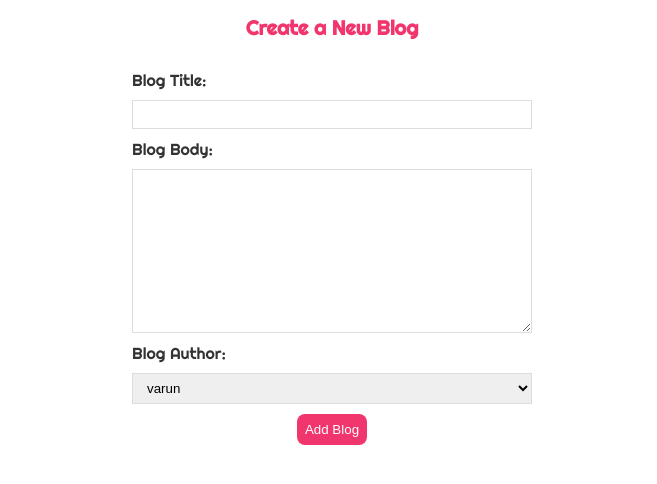
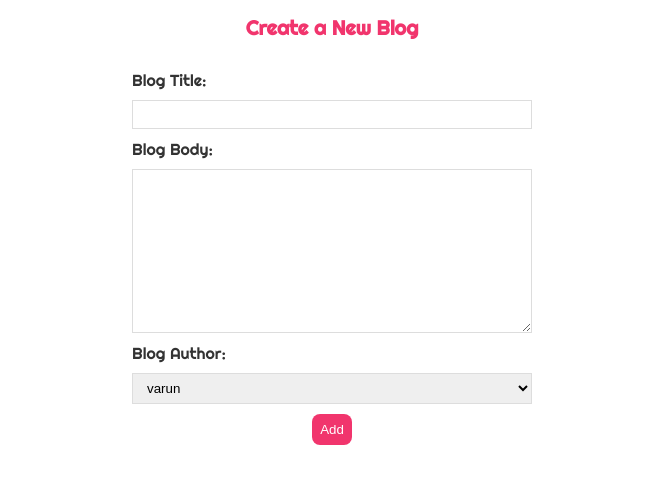
Before and after one commit to varundhand/first-react-app, a React (Create React App) app: page /create in a window 1280 px wide. Shown: the part 172-656 px from the top of the page, without its empty margins (308-965 px from the left). Built offline with nearby package versions, Linux system fonts and the light colour scheme.

Commit message:
POST method integrated

```diff
--- a/data/db.json
+++ b/data/db.json
@@ -23,6 +23,12 @@
       "body": "Reading is one of the best things you can do for your mind and your overall well-being. It can improve your vocabulary, enhance your imagination, and even reduce stress. Reading can also help you develop empathy and increase your understanding of other people and cultures.\n\nWhether you prefer fiction or non-fiction, there are countless books and articles available on a wide range of topics. Reading can be a solo activity or a social one, depending on your preferences.\n\nSo if you want to improve your mental health and expand your horizons, pick up a book and start reading today!",
       "author": "paul",
       "id": 4
+    },
+    {
+      "title": "dqdwdwqd",
+      "body": "qdwqwdwdqdd",
+      "author": "varun",
+      "id": 5
     }
   ]
 }
--- a/src/Create.js
+++ b/src/Create.js
@@ -4,11 +4,28 @@ const Create = () => {
   const [title, setTitle] = useState("");
   const [body, setBody] = useState("");
   const [author, setAuthor] = useState("varun");
+  const [isPending, setIsPending] = useState(false);
+
+  const handleSubmit = async (e) => {
+    setIsPending(true);
+
+    e.preventDefault();
+    const blog = { title, body, author };
+    await fetch("http://localhost:8000/blogs", {
+      // in the second argument of fetch method, we define the type of request and data tacklers
+      method: "POST", // method
+      headers: { "Content-Type": "application/json" }, // json type content is sent to the server
+      body: JSON.stringify(blog), // the data which is sent
+    });
+
+    await console.log("blog data being fetched");
+    setIsPending(false);
+  };
 
   return (
     <div className="create">
       <h2>Create a New Blog</h2>
-      <form action="">
+      <form action="" onSubmit={handleSubmit}>
         <label htmlFor="">Blog Title:</label>
         <input
           type="text"
@@ -36,7 +53,11 @@ const Create = () => {
           <option value="paul">paul</option>
           <option value="george">george</option>
         </select>
-        <button>Add Blog</button>
+        {isPending ? (
+          <button disabled>Adding Blog...</button>
+        ) : (
+          <button>Add</button>
+        )}
       </form>
     </div>
   );
```
